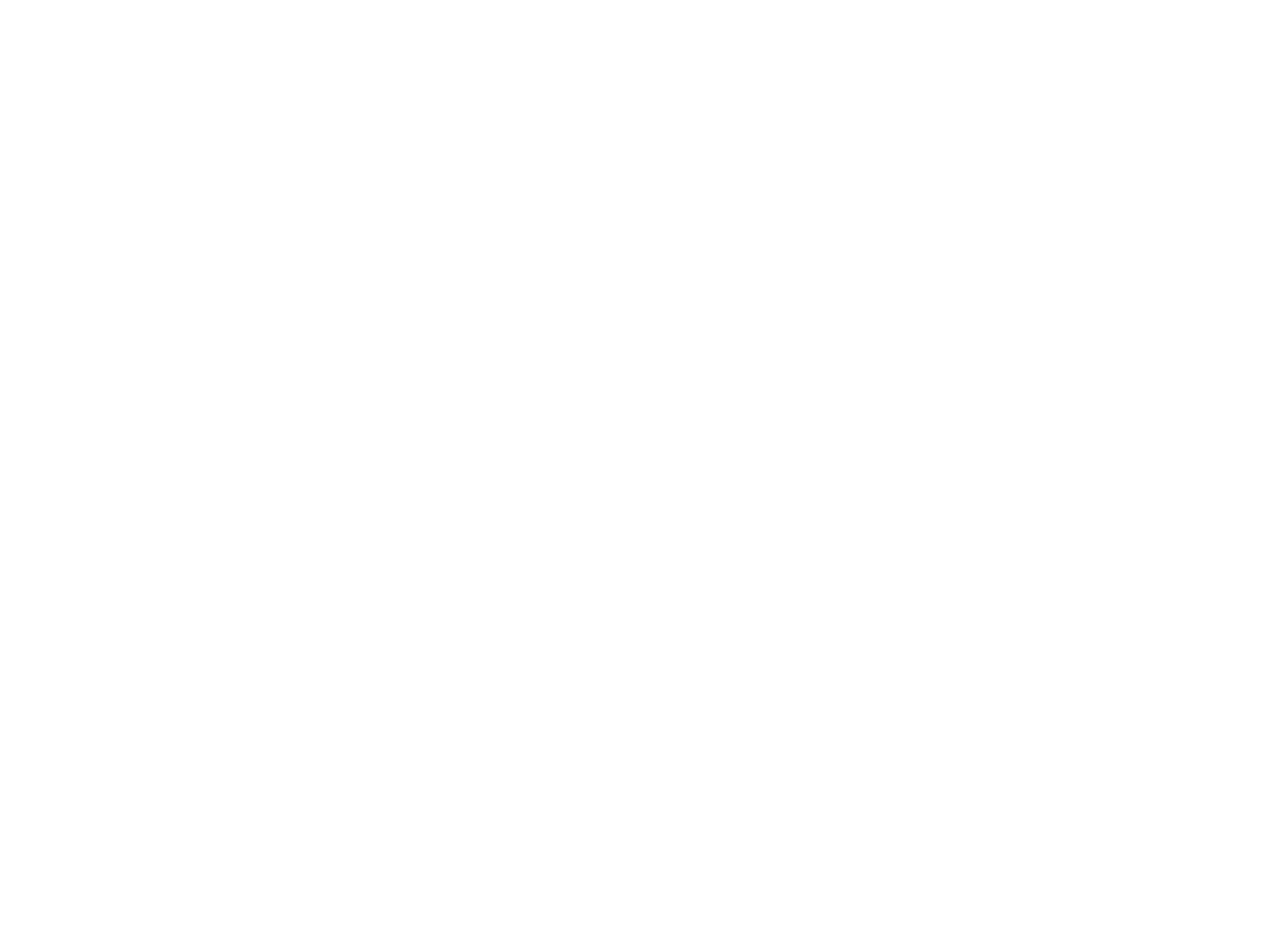
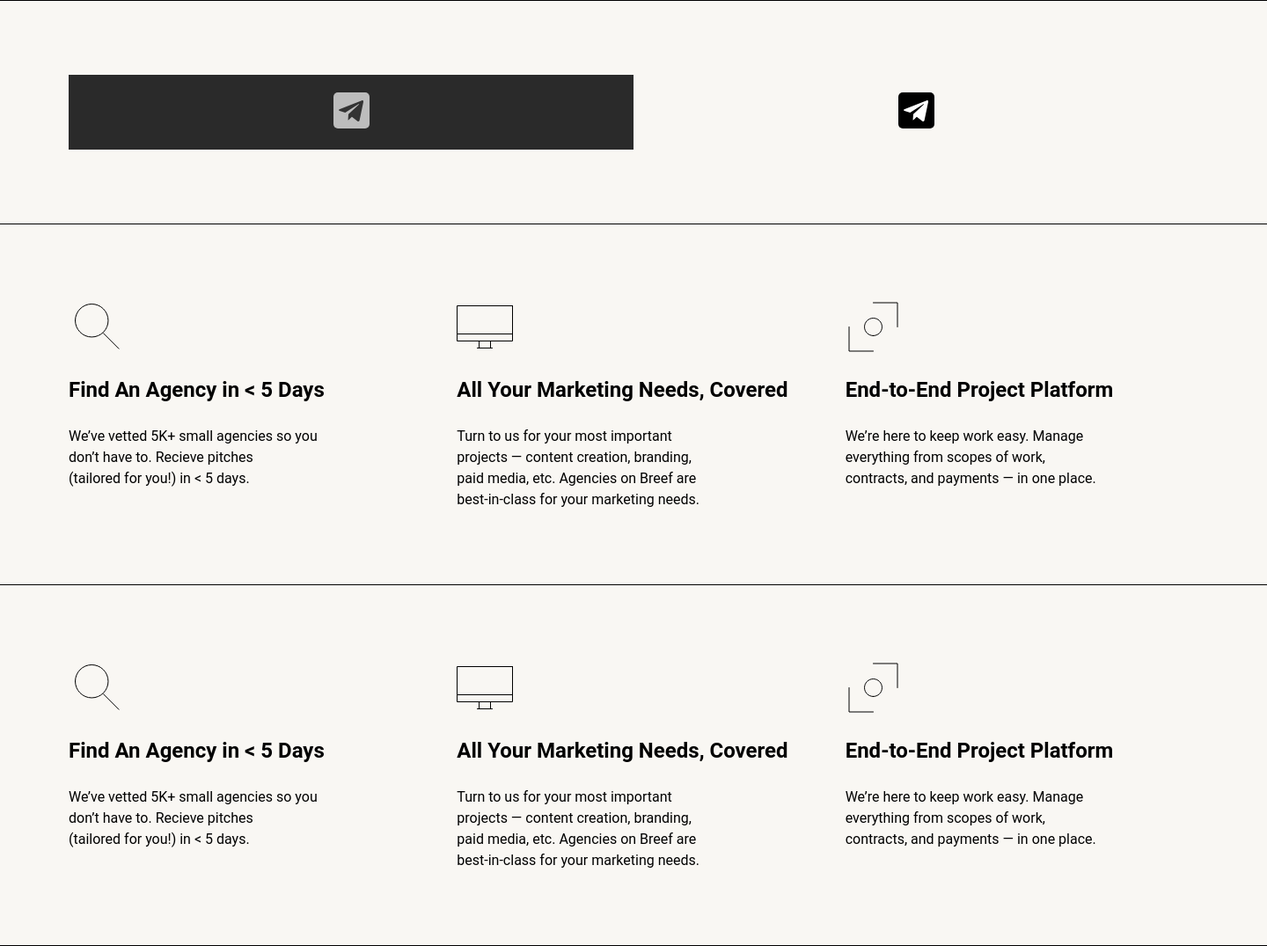
Before and after one commit to uzinok/for-article, a plain HTML site: page index.html in a window 1280 px wide. Shown: the whole page at 88% size, 1440 px wide, since content can reach past the window. Before the commit the page ends 800 px from the top, so only its background shows below. Drawn offline with Linux system fonts and the light colour scheme.

Commit message:
добавляет код двух примеров для видео на тему псевдоэлементы

```diff
--- /dev/null
+++ b/css/style.css
@@ -0,0 +1,150 @@
+body {
+	margin: 0;
+}
+
+.example {
+	width: 1284px;
+	margin: 0 auto;
+	padding: 84px 78px;
+	background-color: #f9f7f3;
+	border-bottom: 1px solid #000000;
+}
+
+.example:first-child {
+	border-top: 1px solid #000000;
+}
+
+.visually-hidden {
+	position: absolute;
+	width: 0;
+	height: 0;
+	margin: 0;
+	padding: 0;
+	overflow: hidden;
+	border: none;
+	outline: 0;
+}
+
+/* иконки социальных сетей на светлом и тёмном фоне */
+.social {
+	display: grid;
+	grid-template-columns: repeat(2, 1fr);
+	text-align: center;
+}
+
+[class^="social__wrap"] {
+	padding: 20px;
+}
+
+.social__wrap-black {
+	background-color: rgba(19, 19, 19, 0.898);
+}
+
+.social__link {
+	position: relative;
+	display: inline-block;
+	width: 41px;
+	height: 41px;
+	border-radius: 5px;
+}
+
+.social__link::before {
+	content: '';
+	position: absolute;
+	top: 0;
+	left: 0;
+	width: 100%;
+	height: 100%;
+	mask-position: center;
+	mask-repeat: no-repeat;
+}
+
+.social__link--white {
+	background-color: #bdbdbd;
+}
+
+.social__link--white::before {
+	background-color: #333333;
+}
+
+.social__link--black {
+	background-color: #000000;
+}
+
+.social__link--black::before {
+	background-color: #ffffff;
+}
+
+.social__link--telegram::before {
+	mask-image: url(../img/telegram.svg);
+}
+/* иконки социальных сетей на светлом и тёмном фоне */
+
+/* карточки с иконками псевдоэлементами и фоном */
+.example__list {
+	display: grid;
+	grid-template-columns: repeat(3, 1fr);
+	margin: 0;
+	padding: 0;
+	list-style-type: none;
+	gap: 40px;
+}
+
+[class*="example__item--bg"] {
+	padding-top: 87px;
+	background-repeat: no-repeat;
+	background-size: contain;
+	background-size: auto 64px;
+}
+
+.example__item--bg-1 {
+	background-image: url(../img/item-1.svg);
+}
+
+.example__item--bg-2 {
+	background-image: url(../img/item-2.svg);
+}
+
+.example__item--bg-3 {
+	background-image: url(../img/item-3.svg);
+}
+
+[class*="example__item--before"]::before {
+	content: '';
+	display: block;
+	width: 64px;
+	height: 64px;
+	margin-bottom: 23px;
+	background-repeat: no-repeat;
+	background-position: center;
+	background-size: contain;
+}
+
+.example__item--before-1::before {
+	background-image: url(../img/item-1.svg);
+}
+
+.example__item--before-2::before {
+	background-image: url(../img/item-2.svg);
+}
+
+.example__item--before-3::before {
+	background-image: url(../img/item-3.svg);
+}
+
+.example__item b {
+	display: block;
+	margin-bottom: 23px;
+	font-size: 24px;
+	line-height: 35px;
+	font-family: "Roboto", Arial, Helvetica, sans-serif;
+}
+
+.example__item p {
+	max-width: 300px;
+	margin: 0;
+	font-size: 16px;
+	line-height: 24px;
+	font-family: "Roboto", Arial, Helvetica, sans-serif;
+}
+/* карточки с иконками псевдоэлементами и фоном */
--- a/index.html
+++ b/index.html
@@ -2,13 +2,73 @@
 <html lang="ru">
 
 <head>
-  <meta charset="UTF-8">
-  <meta name="viewport" content="width=device-width, initial-scale=1.0">
-  <title>Document</title>
+	<meta charset="UTF-8">
+	<meta name="viewport" content="width=device-width, initial-scale=1.0">
+	<title>Псевдоэлементы</title>
+
+	<link rel="stylesheet" href="./css/style.css">
 </head>
 
 <body>
 
+	<!-- иконки социальных сетей на светлом и тёмном фоне -->
+	<div class="example social">
+		<div class="social__wrap-black">
+			<a href="#" class="social__link social__link--white social__link--telegram">
+				<span class="visually-hidden">My telegram channel</span>
+			</a>
+		</div>
+
+		<div class="social__wrap-white">
+			<a href="#" class="social__link social__link--black social__link--telegram">
+				<span class="visually-hidden">My telegram channel</span>
+			</a>
+		</div>
+
+	</div>
+	<!-- иконки социальных сетей на светлом и тёмном фоне -->
+
+
+	<!-- карточки с иконками псевдоэлементами и фоном -->
+	<div class="example">
+		<ul class="example__list">
+			<li class="example__item example__item--bg-1">
+				<b>Find An&nbsp;Agency&nbsp;in &lt; 5&nbsp;Days</b>
+				<p>We&rsquo;ve vetted 5K+&nbsp;small agencies so&nbsp;you don&rsquo;t have&nbsp;to. Recieve pitches (tailored&nbsp;for&nbsp;you!) in &lt; 5&nbsp;days.</p>
+			</li>
+			<li class="example__item example__item--bg-2">
+				<b>All Your Marketing Needs, Covered</b>
+				<p>Turn to&nbsp;us for your most important projects&nbsp;&mdash; content creation, branding, paid media, etc. Agencies on&nbsp;Breef are best-in-class for your marketing needs.</p>
+			</li>
+			<li class="example__item example__item--bg-3">
+				<b>End-to-End Project Platform</b>
+				<p>We&rsquo;re here to&nbsp;keep work easy. Manage everything from scopes of&nbsp;work, contracts, and payments&nbsp;&mdash; in&nbsp;one place.</p>
+			</li>
+		</ul>
+	</div>
+
+	<div class="example">
+		<ul class="example__list">
+			<li class="example__item example__item--before-1">
+				<b>Find An&nbsp;Agency&nbsp;in &lt; 5&nbsp;Days</b>
+				<p>We&rsquo;ve vetted 5K+&nbsp;small agencies so&nbsp;you don&rsquo;t have&nbsp;to. Recieve pitches
+					(tailored&nbsp;for&nbsp;you!) in &lt; 5&nbsp;days.</p>
+			</li>
+			<li class="example__item example__item--before-2">
+				<b>All Your Marketing Needs, Covered</b>
+				<p>Turn to&nbsp;us for your most important projects&nbsp;&mdash; content creation, branding, paid media, etc.
+					Agencies on&nbsp;Breef are best-in-class for your marketing needs.</p>
+			</li>
+			<li class="example__item example__item--before-3">
+				<b>End-to-End Project Platform</b>
+				<p>We&rsquo;re here to&nbsp;keep work easy. Manage everything from scopes of&nbsp;work, contracts, and
+					payments&nbsp;&mdash; in&nbsp;one place.</p>
+			</li>
+		</ul>
+	</div>
+	<!-- карточки с иконками псевдоэлементами и фоном -->
+
+	<script src="./js/main.js"></script>
 </body>
 
 </html>
```
Also changed, not shown: img/item-1.svg (added), img/item-2.svg (added), img/item-3.svg (added), img/telegram.svg (added), js/main.js (added).
